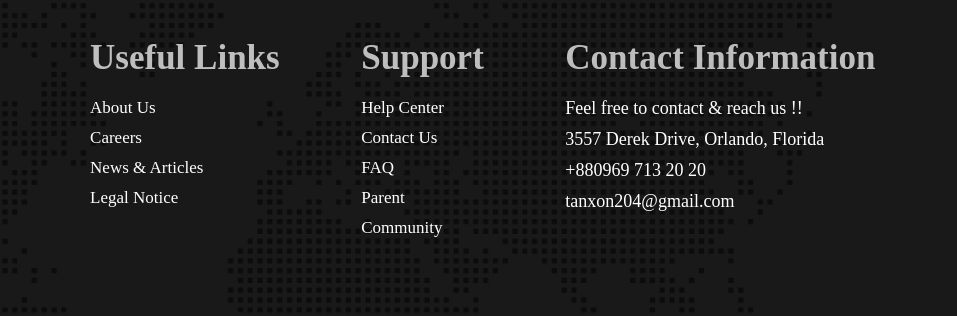
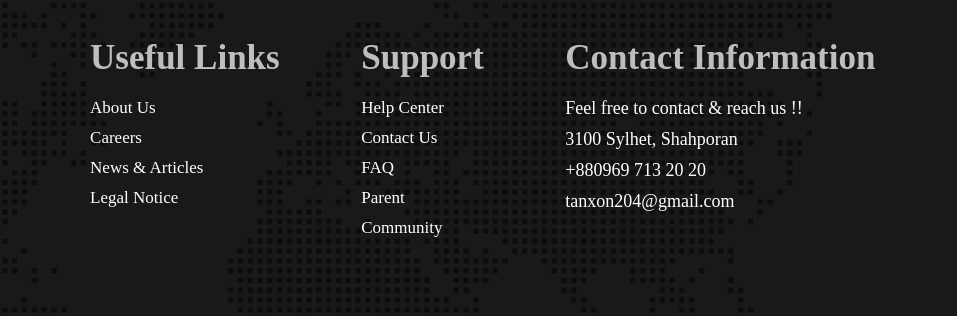
Before and after one commit to Shahab17/agency-portfolio, a plain HTML site: page index.html in a window 1280 px wide. Shown: the part 2781-3097 px from the top of the page, 323-1280 px from the left. Drawn offline with Linux system fonts and the light colour scheme.

Commit message:
updated location name

```diff
--- a/index.html
+++ b/index.html
@@ -148,7 +148,7 @@
             <div class="footer-items">
                 <h1 class="footer-title">Contact Information</h1>
                 <p class="contact-info">Feel free to contact & reach us !!</p>
-                <p class="contact-info"> 3557 Derek Drive, Orlando, Florida</p>
+                <p class="contact-info"> 3100 Sylhet, Shahporan</p>
                 <p class="contact-info"> +880969 713 20 20</p>
                 <p class="contact-info"> tanxon204@gmail.com</p>
             </div>
```
